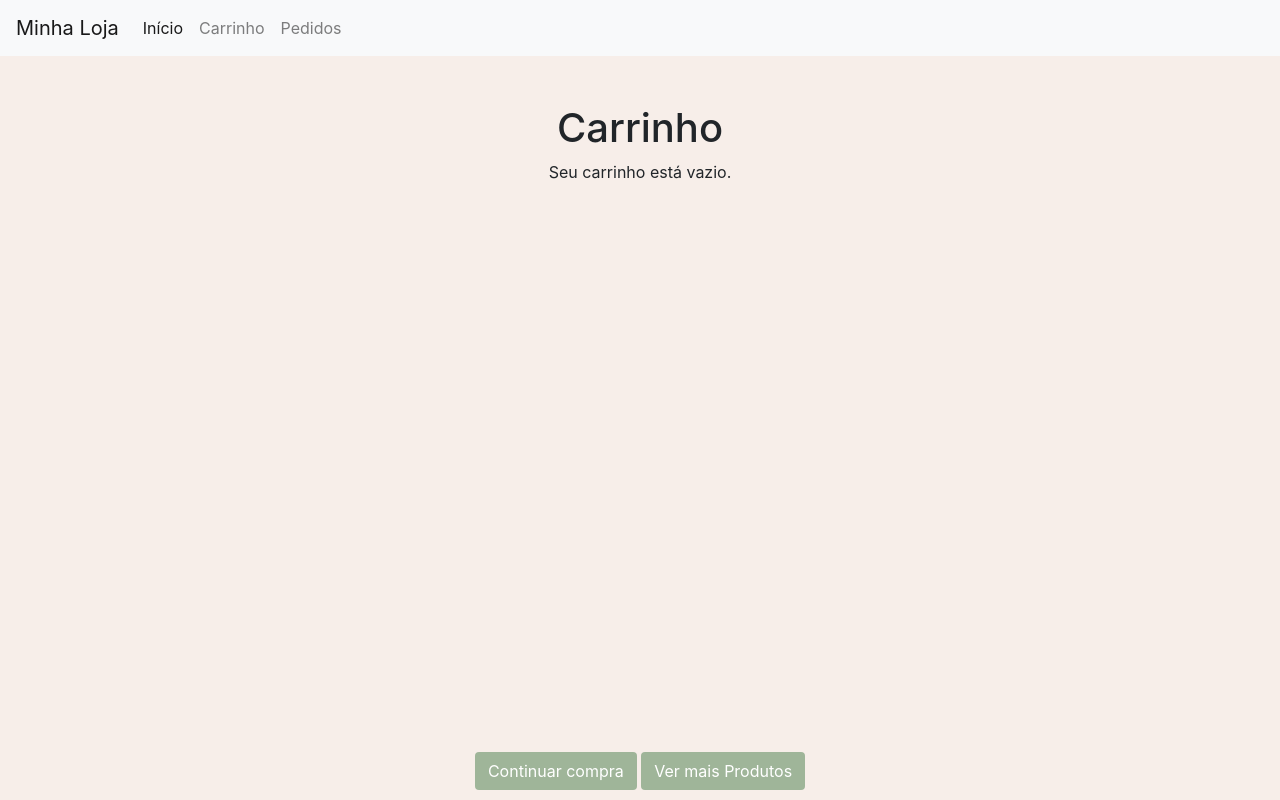
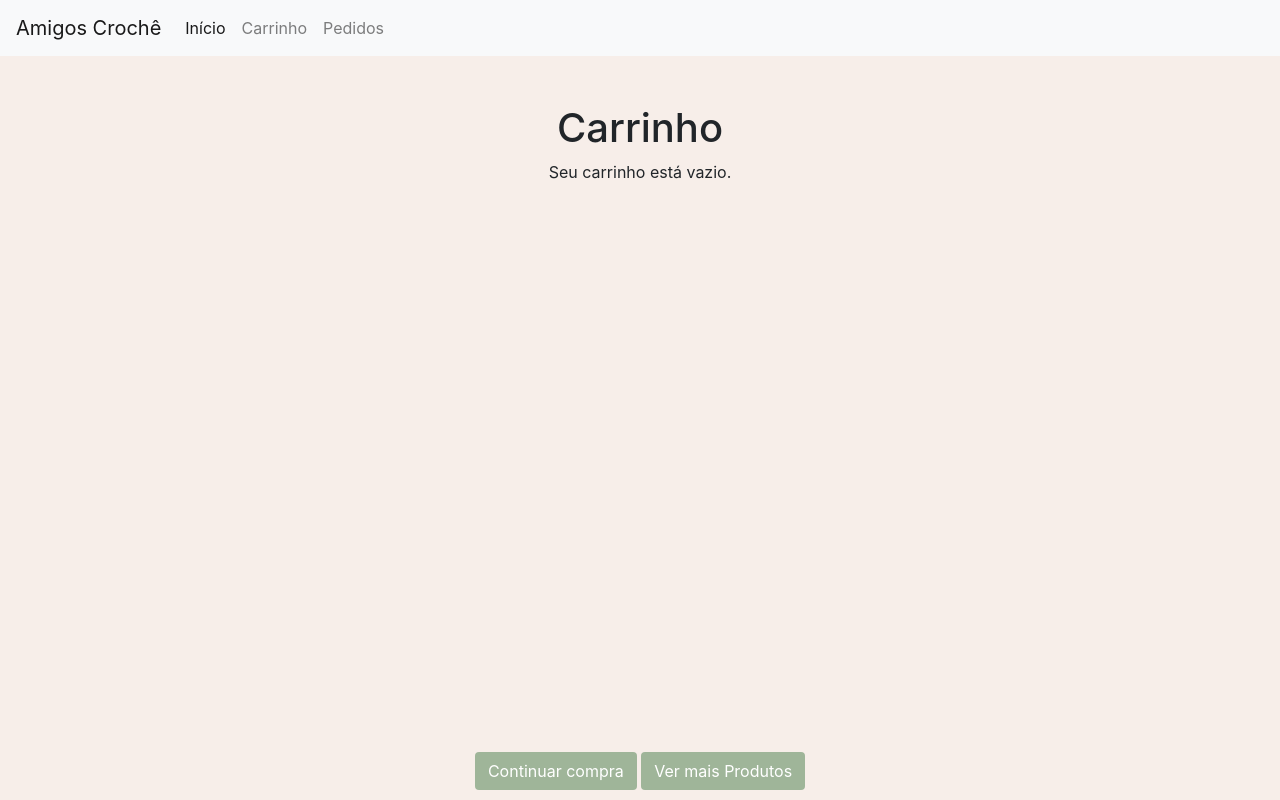
Before and after one commit to MatheusLombard/pweb, a plain HTML site: page Pages/carrinho.html in a window 1280 px wide. Drawn offline with nearby package versions, Linux system fonts and the light colour scheme.

Commit message:
terceira commit

```diff
--- a/Pages/carrinho.html
+++ b/Pages/carrinho.html
@@ -39,7 +39,7 @@
 
 <body>
     <nav class="navbar navbar-expand-lg navbar-light bg-light">
-        <a class="navbar-brand" href="../index.html">Minha Loja</a>
+        <a class="navbar-brand" href="../index.html">Amigos Crochê</a>
         <button class="navbar-toggler" type="button" data-toggle="collapse" data-target="#navbarNav"
             aria-controls="navbarNav" aria-expanded="false" aria-label="Toggle navigation">
             <span class="navbar-toggler-icon"></span>
```
Also changed, not shown: Pages/confirmacao.html (+1 -1 lines), Pages/pedidos.html (+1 -1 lines), Pages/perfil.html (+1 -1 lines), index.html (+1 -1 lines).
